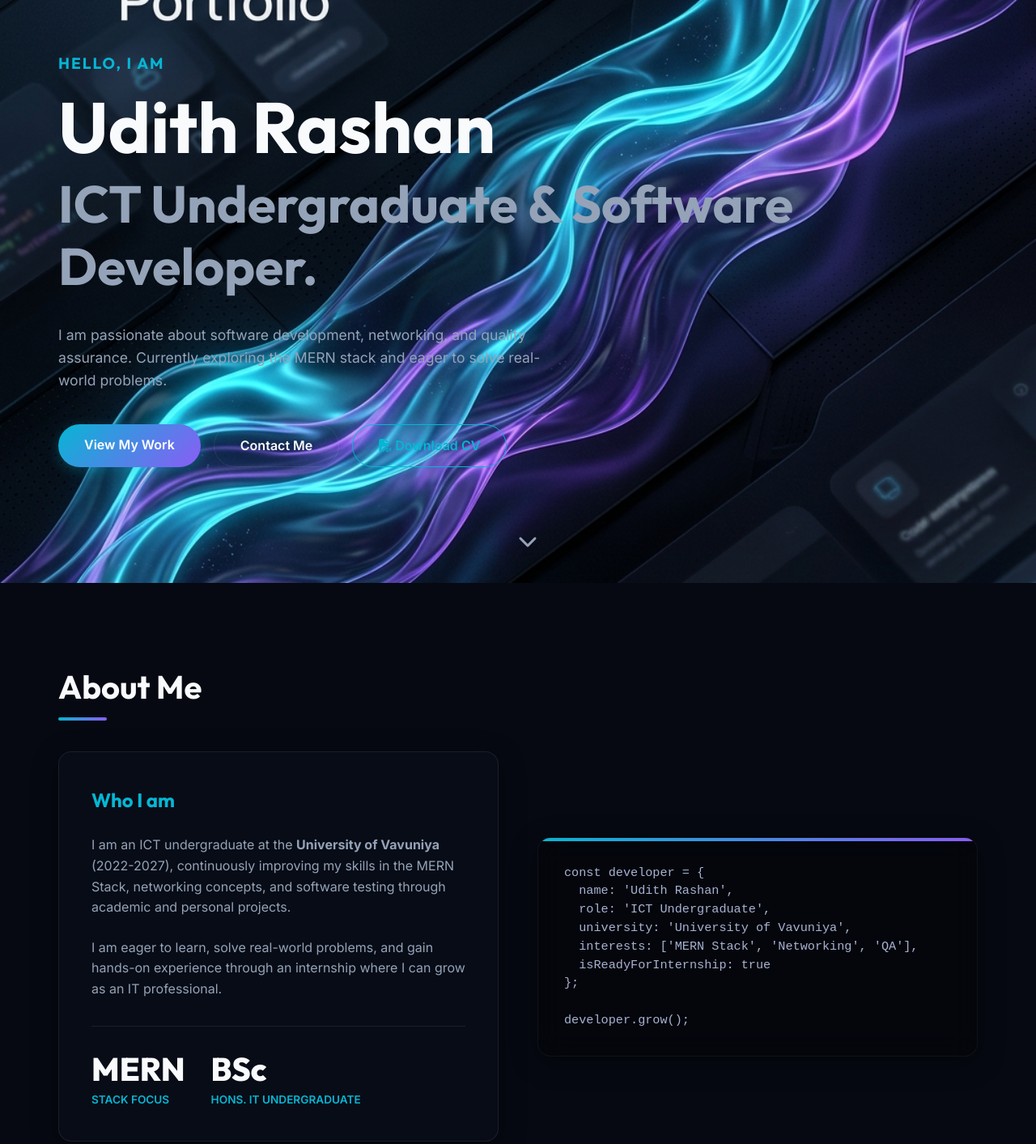
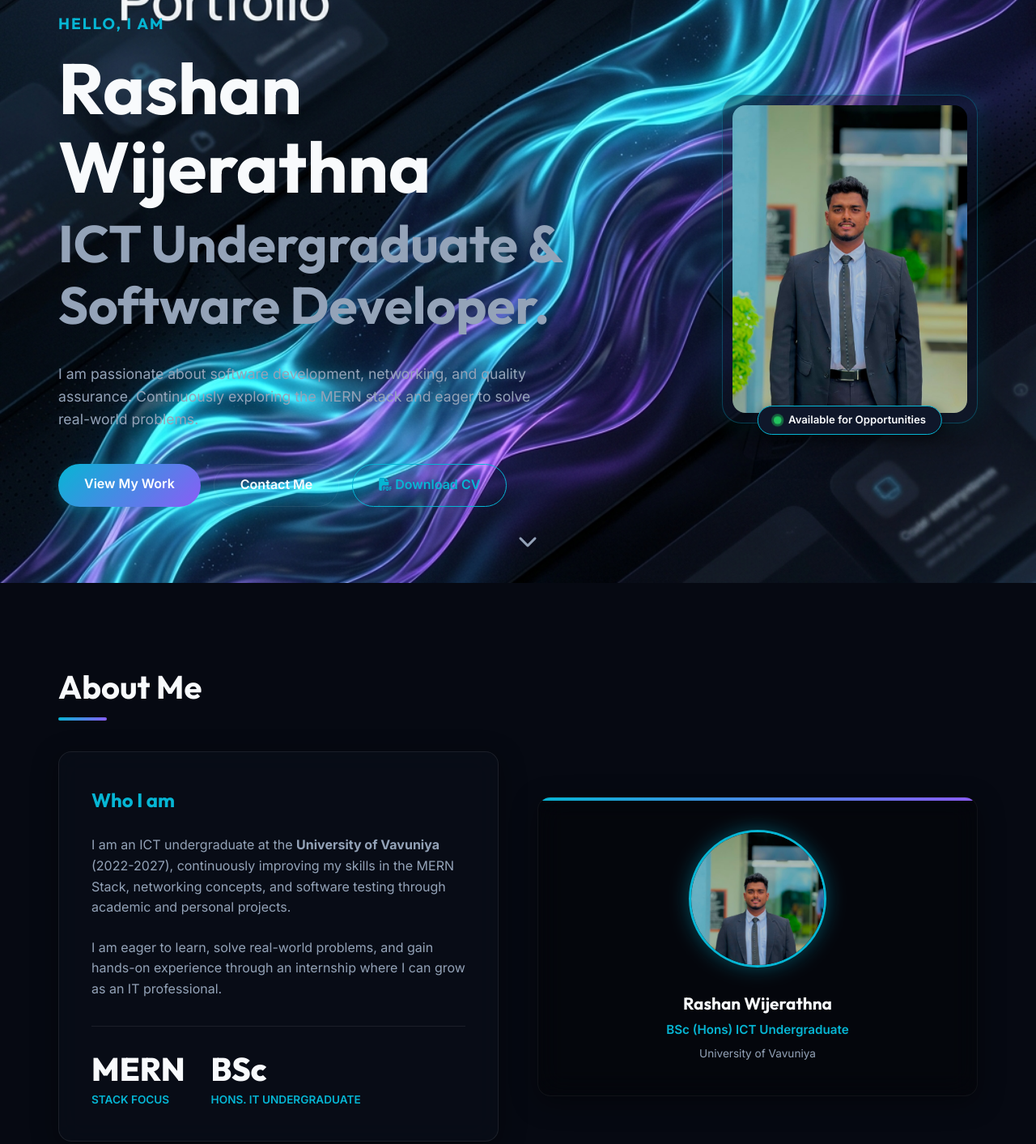
Before and after one commit to rashan86/portfolio, a plain HTML site: page index.html in a window 1280 px wide. Shown: the part 80-1493 px from the top of the page at 81% size. Drawn offline with Linux system fonts and the light colour scheme.

Commit message:
Add professional suit photo to Hero & About sections with glowing glassmorphism styling

```diff
--- a/css/style.css
+++ b/css/style.css
@@ -240,12 +240,94 @@ h1, h2, h3, h4 {
   z-index: -1;
 }
 
-.hero-content {
-  max-width: 1200px;
-  margin: 0 auto;
-  padding: 0 2rem;
+.hero-container {
+  display: flex;
+  align-items: center;
+  justify-content: space-between;
+  gap: 3rem;
   z-index: 1;
   width: 100%;
+}
+
+.hero-content {
+  flex: 1;
+  z-index: 1;
+}
+
+.hero-image-wrapper {
+  flex-shrink: 0;
+  display: flex;
+  justify-content: center;
+}
+
+.profile-card {
+  padding: 12px;
+  border-radius: 24px;
+  background: rgba(15, 23, 42, 0.45);
+  backdrop-filter: blur(20px);
+  border: 1px solid rgba(6, 182, 212, 0.3);
+  box-shadow: 0 20px 40px rgba(0,0,0,0.5), 0 0 30px rgba(6, 182, 212, 0.2);
+  position: relative;
+  transition: transform 0.4s ease, border-color 0.4s ease;
+}
+
+.profile-card:hover {
+  transform: translateY(-8px);
+  border-color: rgba(6, 182, 212, 0.6);
+}
+
+.profile-img-container {
+  width: 290px;
+  height: 380px;
+  border-radius: 16px;
+  overflow: hidden;
+  position: relative;
+}
+
+.profile-img {
+  width: 100%;
+  height: 100%;
+  object-fit: cover;
+  object-position: center 15%;
+  transition: transform 0.5s ease;
+}
+
+.profile-card:hover .profile-img {
+  transform: scale(1.04);
+}
+
+.status-badge {
+  position: absolute;
+  bottom: -15px;
+  left: 50%;
+  transform: translateX(-50%);
+  background: #0f172a;
+  border: 1px solid var(--accent-cyan);
+  color: #f8fafc;
+  padding: 0.4rem 1.2rem;
+  border-radius: 30px;
+  font-size: 0.825rem;
+  font-weight: 600;
+  display: flex;
+  align-items: center;
+  gap: 8px;
+  white-space: nowrap;
+  box-shadow: 0 4px 15px rgba(0,0,0,0.5);
+}
+
+.status-dot {
+  width: 10px;
+  height: 10px;
+  background: #22c55e;
+  border-radius: 50%;
+  box-shadow: 0 0 10px #22c55e;
+  animation: pulse-green 2s infinite;
+}
+
+@keyframes pulse-green {
+  0% { transform: scale(0.95); box-shadow: 0 0 0 0 rgba(34, 197, 94, 0.7); }
+  70% { transform: scale(1); box-shadow: 0 0 0 8px rgba(34, 197, 94, 0); }
+  100% { transform: scale(0.95); box-shadow: 0 0 0 0 rgba(34, 197, 94, 0); }
 }
 
 .greeting {
@@ -624,6 +706,18 @@ footer {
 
 /* Responsive */
 @media (max-width: 992px) {
+  .hero-container {
+    flex-direction: column-reverse;
+    text-align: center;
+    padding-top: 5rem;
+  }
+  .hero-actions {
+    justify-content: center;
+  }
+  .profile-img-container {
+    width: 240px;
+    height: 310px;
+  }
   .about-grid, .contact-box {
     grid-template-columns: 1fr;
   }
--- a/index.html
+++ b/index.html
@@ -30,11 +30,12 @@
     <!-- HERO SECTION -->
     <section id="home" class="hero">
       <div class="hero-bg"></div>
+      <div class="container hero-container">
         <div class="hero-content">
           <span class="greeting animate-up">Hello, I am</span>
-        <h1 class="animate-up delay-1">Udith Rashan</h1>
+          <h1 class="animate-up delay-1">Rashan Wijerathna</h1>
           <h2 class="animate-up delay-2">ICT Undergraduate & Software Developer.</h2>
-        <p class="animate-up delay-3">I am passionate about software development, networking, and quality assurance. Currently exploring the MERN stack and eager to solve real-world problems.</p>
+          <p class="animate-up delay-3">I am passionate about software development, networking, and quality assurance. Continuously exploring the MERN stack and eager to solve real-world problems.</p>
           <div class="hero-actions animate-up delay-4">
             <a href="#projects" class="btn btn-primary">View My Work</a>
             <a href="#contact" class="btn btn-secondary">Contact Me</a>
@@ -43,6 +44,19 @@
             </a>
           </div>
         </div>
+
+        <div class="hero-image-wrapper animate-up delay-2">
+          <div class="profile-card glass-card">
+            <div class="profile-img-container">
+              <img src="assets/profile.jpg" alt="Rashan Wijerathna" class="profile-img">
+            </div>
+            <div class="status-badge">
+              <span class="status-dot"></span> Available for Opportunities
+            </div>
+          </div>
+        </div>
+      </div>
+
       <div class="scroll-indicator">
         <a href="#about"><i class="fas fa-chevron-down"></i></a>
       </div>
@@ -68,18 +82,13 @@
               </div>
             </div>
           </div>
-          <div class="about-visual glass-card reveal delay-1">
-            <div class="code-snippet">
-              <pre><code>const developer = {
-  name: 'Udith Rashan',
-  role: 'ICT Undergraduate',
-  university: 'University of Vavuniya',
-  interests: ['MERN Stack', 'Networking', 'QA'],
-  isReadyForInternship: true
-};
-
-developer.grow();</code></pre>
+          <div class="about-visual glass-card reveal delay-1" style="display: flex; flex-direction: column; align-items: center; justify-content: center; padding: 2.5rem; text-align: center;">
+            <div class="about-avatar-ring">
+              <img src="assets/profile.jpg" alt="Rashan Wijerathna" style="width: 170px; height: 170px; border-radius: 50%; object-fit: cover; object-position: center top; border: 3px solid var(--accent-cyan); box-shadow: 0 0 25px rgba(6, 182, 212, 0.4);" />
             </div>
+            <h3 style="margin-top: 1.25rem; color: var(--text-main); font-size: 1.3rem;">Rashan Wijerathna</h3>
+            <p style="color: var(--accent-cyan); font-size: 0.95rem; font-weight: 600; margin-top: 0.25rem;">BSc (Hons) ICT Undergraduate</p>
+            <p style="color: var(--text-muted); font-size: 0.85rem; margin-top: 0.4rem;">University of Vavuniya</p>
           </div>
         </div>
       </div>
```
Also changed, not shown: assets/profile.jpg (added). Lines whose indentation alone changed are shown as unchanged.
